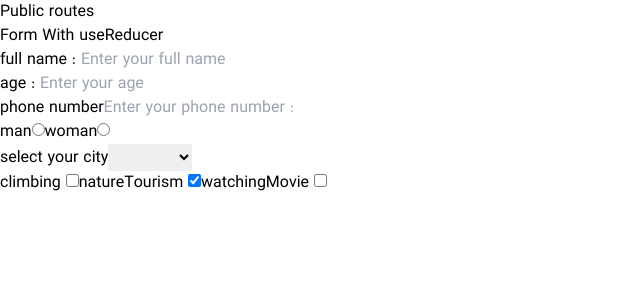
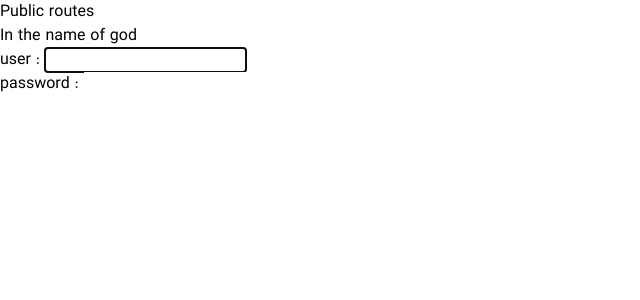
Before and after one commit to gharanfoli16405/totural, a React (Create React App) app: page /login in a window 1280 px wide. Shown: the top 300 px of the page, without its empty margins (0-640 px from the left). Built offline with nearby package versions, Linux system fonts and the light colour scheme.

Commit message:
final part-03

```diff
--- a/src/pages/Cart/Cart.jsx
+++ b/src/pages/Cart/Cart.jsx
@@ -1,25 +1,19 @@
-import React, { useState } from "react";
-
-
-
 const Cart = () => {
-  const [count, setCount] = useState(0);
-  const handleIncrease = () => {
-    setCount(count + 1);
+  const firstFuntion = (callbackFunc) => {
+    setTimeout(() => {
+      console.log("🚀 ~ firstFuntion ");
+      console.log("---------------");
+      callbackFunc();
+    }, 3000);
   };
 
-  const incrementCountTwice = () => {
-    handleIncrease();
-    handleIncrease();
+  const sectondFunction = () => {
+    console.log("🚀 ~ sectondFunction ");
   };
 
-  return (
-    <>
-      {/* <button onClick={() => setCount(count - 1)}>decrease</button> */}
-      <div>{count}</div>
-      <button onClick={incrementCountTwice}>increase</button>
-    </>
-  );
+  firstFuntion(sectondFunction);
+
+  return <div>iN THE NAME OF GOD</div>;
 };
 
 export default Cart;
--- /dev/null
+++ b/src/pages/Cart/_Cart.jsx
@@ -0,0 +1,25 @@
+import React, { useState } from "react";
+
+
+
+const Cart = () => {
+  const [count, setCount] = useState(0);
+  const handleIncrease = () => {
+    setCount(count + 1);
+  };
+
+  const incrementCountTwice = () => {
+    handleIncrease();
+    handleIncrease();
+  };
+
+  return (
+    <>
+      {/* <button onClick={() => setCount(count - 1)}>decrease</button> */}
+      <div>{count}</div>
+      <button onClick={incrementCountTwice}>increase</button>
+    </>
+  );
+};
+
+export default Cart;
--- a/src/pages/Login/Login.jsx
+++ b/src/pages/Login/Login.jsx
@@ -1,116 +1,45 @@
-import { useReducer } from "react";
-import { initialState, FormLoginReducer } from "reducers/login/reducer";
-import { changeNormalField, changeCheckBoxes } from "reducers/login/action";
+import { useState, useRef, useEffect } from "react";
+
 const Login = () => {
-  const FullName = "full name";
-  const AGE = "age";
-  const PHONE_NUMBER = "phone number";
-  const GENDER = "gender";
-  const CITY = "city";
+  const [loginForm, setLoginForm] = useState({
+    user: "",
+    password: "",
+  });
 
-  const [fromDataState, dispatch] = useReducer(FormLoginReducer, initialState);
-  const { fullName, age, city, phoneNumber, gender, favorites } = fromDataState;
+  const inputRef = useRef();
 
-  const handleChange = ({target}) => {
-    if (target.name === "favorites") {
-      dispatch(
-        changeCheckBoxes({
-          name: target.name,
-          value: target.value,
-        })
-      );
-      return;
-    }
-    dispatch(changeNormalField({ name: e.target.name, value: e.target.value }));
+  useEffect(() => {
+    console.log(inputRef.current.focus());
+  }, []);
+
+  const handleChange = ({ target }) => {
+    const { name, value } = target;
+    setLoginForm({ ...loginForm, [name]: value });
   };
-
   return (
     <>
-      <div className="">Form With useReducer</div>
-      <form action="">
-        {/* FullName */}
+      <h1>In the name of god</h1>
       <div>
-          <label htmlFor={FullName}>{FullName} : </label>
+        <label htmlFor="user">user : </label>
         <input
           type="text"
-            placeholder={`Enter your ${FullName}`}
-            id={FullName}
-            name="fullName"
-            value={fullName}
+          id="user"
+          name="user"
+          value={loginForm.user}
+          onChange={handleChange}
+          ref={inputRef}
+        />
+      </div>
+      <div>
+        <label htmlFor="password">password : </label>
+        <input
+          type="password"
+          id="password"
+          name="password"
+          value={loginForm.password}
           onChange={handleChange}
         />
       </div>
-        {/* age */}
-        <div>
-          <label htmlFor={AGE}>{AGE} : </label>
-          <input
-            type="number"
-            placeholder={`Enter your ${AGE}`}
-            id={AGE}
-            name={AGE}
-            value={age}
-            onChange={handleChange}
-          />
-        </div>
-        {/* phoneNumber */}
-        <div>
-          <label htmlFor={PHONE_NUMBER}>{PHONE_NUMBER}</label>
-          <input
-            type="tel"
-            placeholder={`Enter your ${PHONE_NUMBER} : `}
-            id={PHONE_NUMBER}
-            name="phoneNumber"
-            value={phoneNumber}
-            onChange={handleChange}
-          />
-        </div>
-        {/* GENDER */}
-        <div>
-          <label htmlFor="man">man</label>
-          <input
-            type="radio"
-            name={GENDER}
-            id="man"
-            value="man"
-            checked={gender === "man"}
-            onChange={handleChange}
-          />
-          <label htmlFor="woman">woman</label>
-          <input
-            type="radio"
-            name={GENDER}
-            id="woman"
-            value="woman"
-            checked={gender === "woman"}
-            onChange={handleChange}
-          />
-        </div>
-        {/* city */}
-        <div>
-          <label htmlFor={CITY}>select your {CITY}</label>
-          <select name={CITY} id={CITY} value={city} onChange={handleChange}>
-            <option value=""></option>
-            <option value="Iran">Iran</option>
-            <option value="Germany">Geramny</option>
-          </select>
-        </div>
-        {/* favorites */}
-        <div className="flex">
-          {Object.keys(favorites).map((item) => (
-            <div key={item}>
-              <label htmlFor={item}> {item} </label>
-              <input
-                type="checkbox"
-                id={item}
-                name="favorites"
-                value={item}
-                checked={favorites[item]}
-                onChange={handleChange}
-              />
-            </div>
-          ))}
-        </div>
-      </form>
     </>
   );
 };
```
Lines whose indentation alone changed are shown as unchanged.
